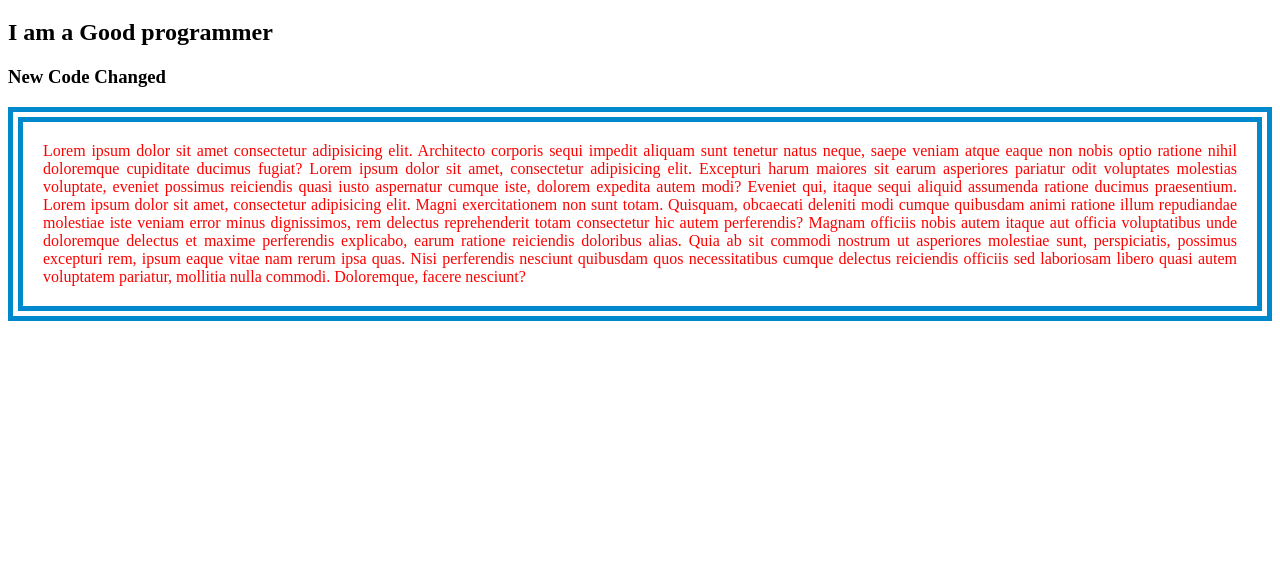
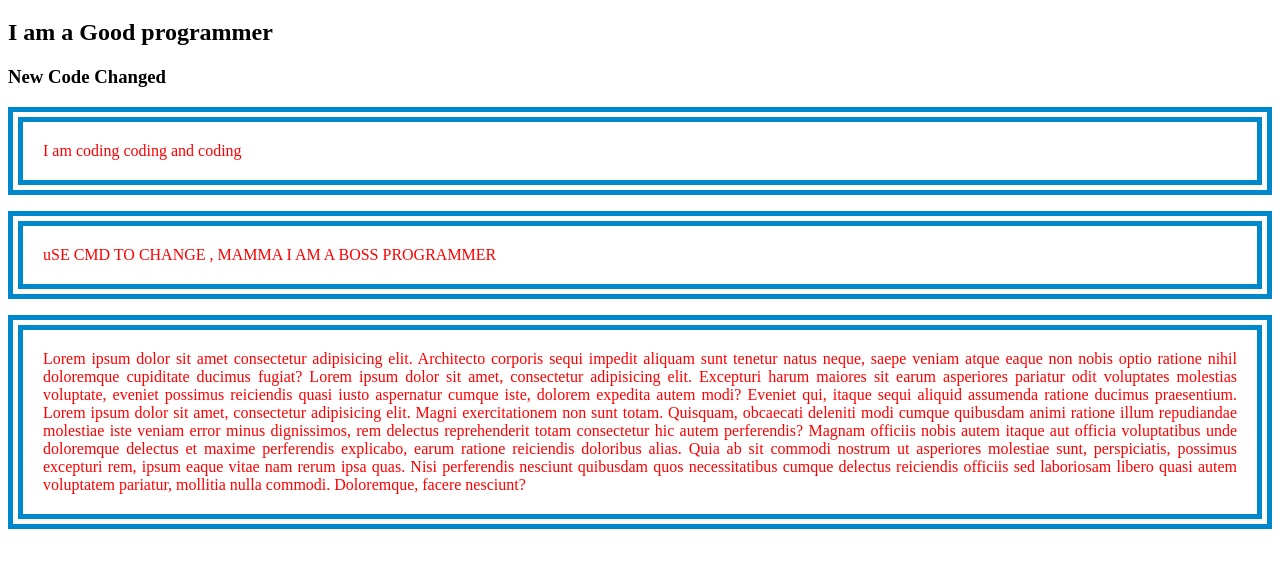
Before and after one commit to shohancs/my-prac-repo, a plain HTML site: page index.html in a window 1280 px wide. Shown: the part 61-628 px from the top of the page. Drawn offline with Linux system fonts and the light colour scheme.

Commit message:
Change windows cmd

```diff
--- a/index.html
+++ b/index.html
@@ -13,7 +13,11 @@
     <h1>I can push to Github</h1>
     <h2>I am a Good programmer</h2>
     <h3>New Code Changed</h3>
+    <p>I am coding coding and coding</p>
+
+    <p>uSE CMD TO CHANGE , MAMMA I AM A BOSS PROGRAMMER</p>
 
     <p>Lorem ipsum dolor sit amet consectetur adipisicing elit. Architecto corporis sequi impedit aliquam sunt tenetur natus neque, saepe veniam atque eaque non nobis optio ratione nihil doloremque cupiditate ducimus fugiat? Lorem ipsum dolor sit amet, consectetur adipisicing elit. Excepturi harum maiores sit earum asperiores pariatur odit voluptates molestias voluptate, eveniet possimus reiciendis quasi iusto aspernatur cumque iste, dolorem expedita autem modi? Eveniet qui, itaque sequi aliquid assumenda ratione ducimus praesentium. Lorem ipsum dolor sit amet, consectetur adipisicing elit. Magni exercitationem non sunt totam. Quisquam, obcaecati deleniti modi cumque quibusdam animi ratione illum repudiandae molestiae iste veniam error minus dignissimos, rem delectus reprehenderit totam consectetur hic autem perferendis? Magnam officiis nobis autem itaque aut officia voluptatibus unde doloremque delectus et maxime perferendis explicabo, earum ratione reiciendis doloribus alias. Quia ab sit commodi nostrum ut asperiores molestiae sunt, perspiciatis, possimus excepturi rem, ipsum eaque vitae nam rerum ipsa quas. Nisi perferendis nesciunt quibusdam quos necessitatibus cumque delectus reiciendis officiis sed laboriosam libero quasi autem voluptatem pariatur, mollitia nulla commodi. Doloremque, facere nesciunt?</p>
+
 </body>
 </html>
```
